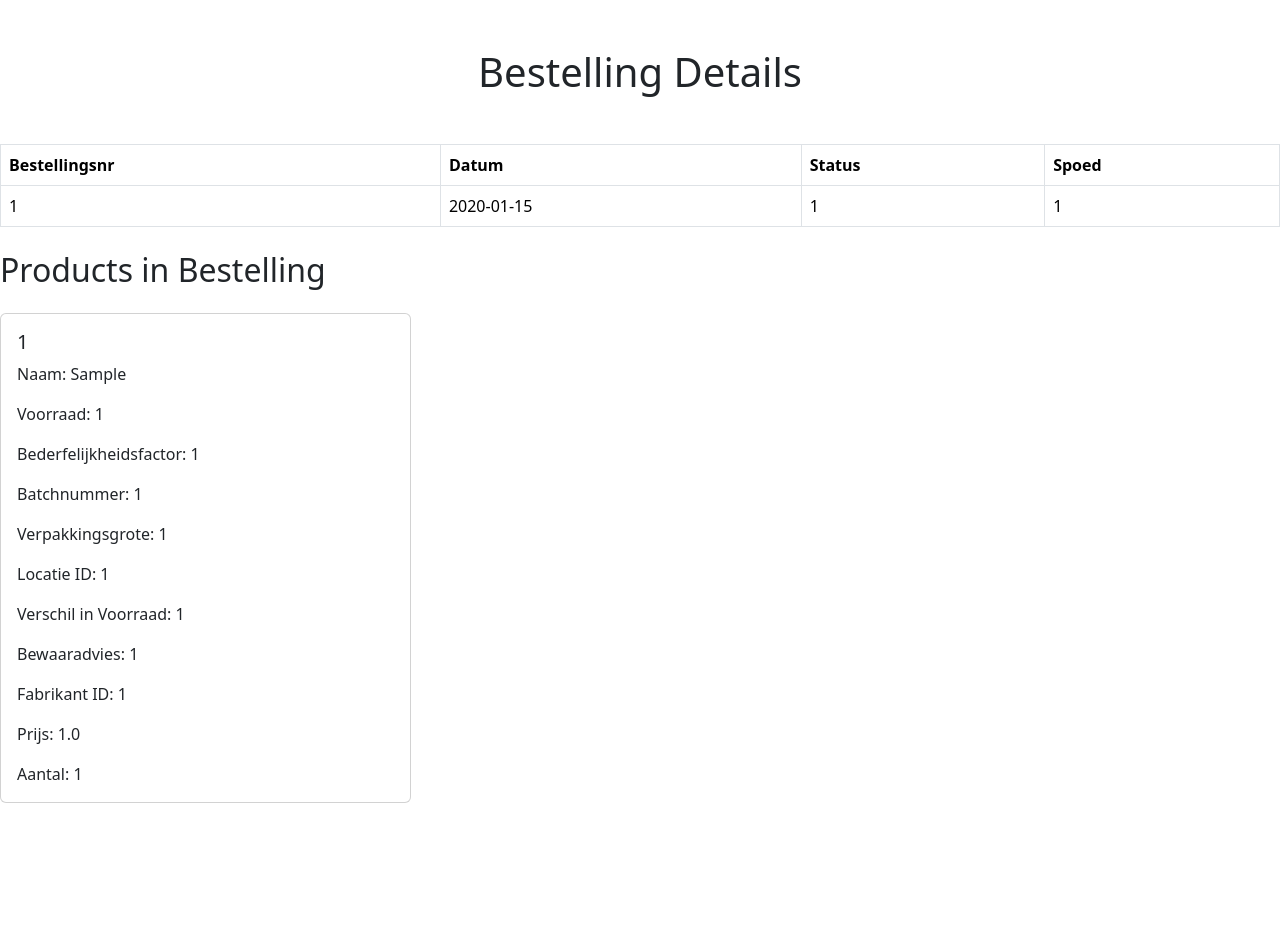
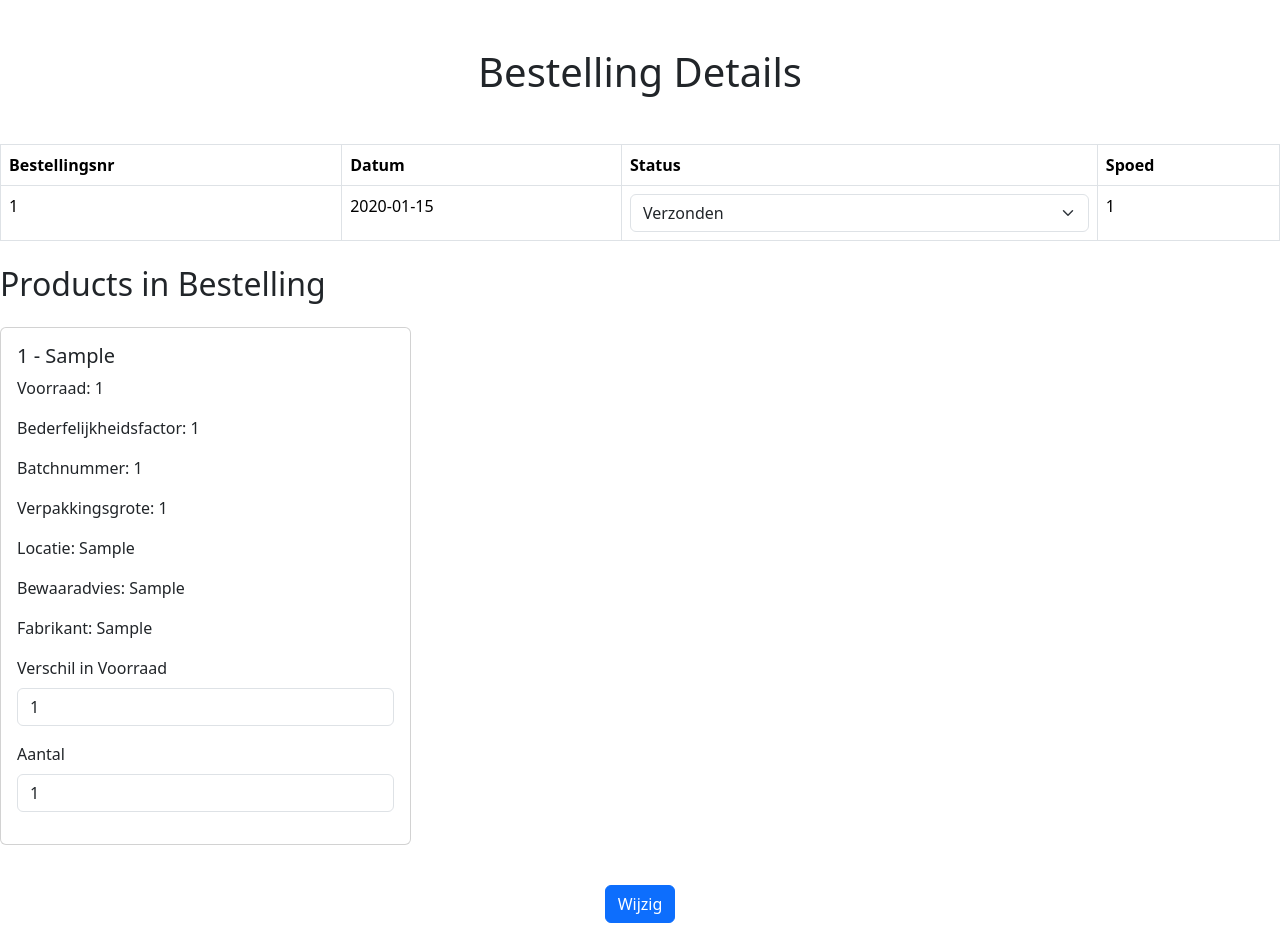
Before and after one commit to 6EmptyBucket9/distributiecentrumBart_groepR, a Flask app: page /bestelling/1 in a window 1280 px wide. Before the commit the page ends 803 px from the top, so only its background shows below. Run offline with Flask 3, Linux system fonts and the light colour scheme; tables that the repository leaves empty hold one stand-in row (values such as "Sample post"); some libraries are stand-ins or nearby versions.

Commit message:
[Backend] Bestellingen ophalen vanuit de database (AFGEROND)

```diff
--- a/app/models/Bestelling.py
+++ b/app/models/Bestelling.py
@@ -28,4 +28,4 @@ class Bestelling(db.Model):
     levermoment_rel = db.relationship('Levermoment', backref='bestellingen')
     dagdeel_rel = db.relationship('Dagdeel', backref='bestellingen')
     koerier_rel = db.relationship('Koerier', backref='bestellingen')
-    products = db.relationship('ProductInBestelling', backref='bestelling')
+    products_in_bestelling = db.relationship('ProductInBestelling', backref='bestelling')
--- a/app/routes/views.py
+++ b/app/routes/views.py
@@ -1,4 +1,4 @@
-from flask import Blueprint, render_template, request
+from flask import Blueprint, render_template, request, redirect, url_for, jsonify
 from app.models import db
 from app.models.Bestelling import Bestelling
 
@@ -7,35 +7,77 @@ main = Blueprint('main', __name__)
 
 # Bestelling summary page
 @main.route('/bestellingen', methods=['GET', 'POST'])
-def show_filtered_orders():
-    # Get bestelling status from form
+def show_orders():
     bestelling_status = request.form.get('status')
-    # Check if status is status
+    bestelling_bestellingsnr = request.form.get('bestellingsnr')
+
+    # Build the query dynamically
+    query = db.session.query(Bestelling)
     if bestelling_status:
-        bestellingen = db.session.query(Bestelling).filter_by(status=bestelling_status).all()
-    else:
-        bestellingen = db.session.query(Bestelling).all()
+        query = query.filter(Bestelling.status == bestelling_status)
+    if bestelling_bestellingsnr:
+        query = query.filter(Bestelling.bestellingsnr == bestelling_bestellingsnr)
+
+    bestellingen = query.all()
 
     return render_template('bestellingen.html', bestellingen=bestellingen, selected_status=bestelling_status)
 
-# Specific bestelling page
-@main.route('/bestelling/<int:bestelling_id>', methods=['GET'])
-def show_products_in_order(bestelling_id):
-    # Get bestelling with bestelling_id
-    bestelling = db.session.query(Bestelling).filter(Bestelling.bestellingsnr == bestelling_id).first()
+
+@main.route('/bestelling/<int:bestelling_id>', methods=['GET', 'POST'])
+def show_order_detail(bestelling_id):
+    # Get bestelling by ID
+    bestelling = db.session.query(Bestelling).filter_by(bestellingsnr=bestelling_id).first()
 
     if not bestelling:
-        return "Bestelling not found.", 404
+        return jsonify({'error': 'Bestelling not found.'}), 404
 
-    # Get the products with products in order
-    products = []
-    for product_in_bestelling in bestelling.products:
-        product = product_in_bestelling.product_rel
-        product_data = {
-            'product': product,
+    if request.method == 'POST':
+        if request.form.get('_method') == 'PUT':
+            # Update bestelling status
+            bestelling_status = request.form.get('bestelling_status')
+            if bestelling_status:
+                bestelling.status = bestelling_status
+
+            # Update products in bestelling
+            for i, product_in_bestelling in enumerate(bestelling.products_in_bestelling):
+                verschil_in_voorraad_value = request.form.get(f'products[{i}][verschil_in_voorraad]')
+                aantal_value = request.form.get(f'products[{i}][aantal]')
+
+                # Update verschil_in_voorraad if valid
+                if verschil_in_voorraad_value and verschil_in_voorraad_value.isdigit():
+                    product_in_bestelling.product_rel.verschil_in_voorraad = int(verschil_in_voorraad_value)
+
+                # Update aantal if valid
+                if aantal_value and aantal_value.isdigit():
+                    product_in_bestelling.aantal = int(aantal_value)
+
+            # Commit the changes to the database
+            db.session.commit()
+
+            # Redirect back to the detail page
+            return redirect(url_for('main.show_orders', bestelling_id=bestelling_id))
+
+    # Prepare products for rendering
+    products = [
+        {
+            'productnr': product.productnr,
+            'naam': product.naam,
+            'voorraad': product.voorraad,
+            'bederfelijkheidsfactor': product.bederfelijkheidsfactor,
+            'batchnummer': product.batchnummer,
+            'verpakkingsgrote': product.verpakkingsgrote,
+            'locatie_id': product.locatie_id,
+            'bewaaradvies': product.bewaaradvies,
+            'product_fabrikant': product.product_fabrikant,
             'prijs': product_in_bestelling.prijs,
             'aantal': product_in_bestelling.aantal,
+            'verschil_in_voorraad': product.verschil_in_voorraad,
+            'locatie': product.locatie_rel.locatie_naam if product.locatie_rel else None,
+            'bewaaradvies_naam': product.bewaaradvies_rel.advies if product.bewaaradvies_rel else None,
+            'fabrikant_naam': product.fabrikant_rel.naam if product.fabrikant_rel else None,
         }
-        products.append(product_data)
+        for product_in_bestelling in bestelling.products_in_bestelling
+        for product in [product_in_bestelling.product_rel]
+    ]
 
     return render_template('bestelling_detail.html', bestelling=bestelling, products=products)
--- a/app/templates/bestelling_detail.html
+++ b/app/templates/bestelling_detail.html
@@ -9,8 +9,11 @@
 <body>
     <h1 class="text-center my-5">Bestelling Details</h1>
 
+    {% if bestelling %}
+        <form method="POST" action="{{ url_for('main.show_order_detail', bestelling_id=bestelling.bestellingsnr) }}">
+            <input type="hidden" name="_method" value="PUT">
+
             <!-- Bestelling Table -->
-    {% if bestelling %}
             <table class="table table-bordered">
                 <thead>
                     <tr>
@@ -24,14 +27,17 @@
                     <tr>
                         <td>{{ bestelling.bestellingsnr }}</td>
                         <td>{{ bestelling.datum }}</td>
-                    <td>{{ bestelling.status }}</td>
+                        <td>
+                            <select name="bestelling_status" id="bestelling_status" class="form-select">
+                                <option value="1" {% if bestelling.status_rel.status == 'Afgerond' %}selected{% endif %}>Afgerond</option>
+                                <option value="2" {% if bestelling.status_rel.status == 'Verzonden' %}selected{% endif %}>Verzonden</option>
+                                <option value="3" {% if bestelling.status_rel.status == 'Niet gepicked' %}selected{% endif %}>Niet gepicked</option>
+                            </select>
+                        </td>
                         <td>{{ bestelling.spoed }}</td>
                     </tr>
                 </tbody>
             </table>
-    {% else %}
-        <p>Geen bestellingen gevonden.</p>
-    {% endif %}
 
             <!-- Products Section -->
             <h2 class="my-4">Products in Bestelling</h2>
@@ -40,25 +46,39 @@
                     <div class="col-md-4 mb-3">
                         <div class="card">
                             <div class="card-body">
-                    <h5 class="card-title">{{ product_data.product.productnr }}</h5>
-                    <p class="card-text">Naam: {{ product_data.product.naam }}</p>
-                    <p class="card-text">Voorraad: {{ product_data.product.voorraad }}</p>
-                    <p class="card-text">Bederfelijkheidsfactor: {{ product_data.product.bederfelijkheidsfactor }}</p>
-                    <p class="card-text">Batchnummer: {{ product_data.product.batchnummer }}</p>
-                    <p class="card-text">Verpakkingsgrote: {{ product_data.product.verpakkingsgrote }}</p>
-                    <p class="card-text">Locatie ID: {{ product_data.product.locatie_id }}</p>
-                    <p class="card-text">Verschil in Voorraad: {{ product_data.product.verschil_in_voorraad }}</p>
-                    <p class="card-text">Bewaaradvies: {{ product_data.product.bewaaradvies }}</p>
-                    <p class="card-text">Fabrikant ID: {{ product_data.product.product_fabrikant }}</p>
-                    <p class="card-text">Prijs: {{ product_data.prijs }}</p>
-                    <p class="card-text">Aantal: {{ product_data.aantal }}</p>
+                                <h5 class="card-title">{{ product_data.productnr }} - {{ product_data.naam }}</h5>
+                                <p class="card-text">Voorraad: {{ product_data.voorraad }}</p>
+                                <p class="card-text">Bederfelijkheidsfactor: {{ product_data.bederfelijkheidsfactor }}</p>
+                                <p class="card-text">Batchnummer: {{ product_data.batchnummer }}</p>
+                                <p class="card-text">Verpakkingsgrote: {{ product_data.verpakkingsgrote }}</p>
+                                <p class="card-text">Locatie: {{ product_data.locatie if product_data.locatie else 'N/A' }}</p>
+                                <p class="card-text">Bewaaradvies: {{ product_data.bewaaradvies_naam if product_data.bewaaradvies_naam else 'N/A' }}</p>
+                                <p class="card-text">Fabrikant: {{ product_data.fabrikant_naam if product_data.fabrikant_naam else 'N/A' }}</p>
+
+                                <!-- Form Fields for Updating -->
+                                <div class="mb-3">
+                                    <label for="verschil_in_voorraad_{{ loop.index }}" class="form-label">Verschil in Voorraad</label>
+                                    <input type="text" class="form-control" id="verschil_in_voorraad_{{ loop.index }}" name="products[{{ loop.index0 }}][verschil_in_voorraad]" value="{{ product_data.verschil_in_voorraad }}">
+                                </div>
+                                <div class="mb-3">
+                                    <label for="aantal_{{ loop.index }}" class="form-label">Aantal</label>
+                                    <input type="number" class="form-control" id="aantal_{{ loop.index }}" name="products[{{ loop.index0 }}][aantal]" value="{{ product_data.aantal }}">
+                                </div>
                             </div>
                         </div>
                     </div>
                 {% else %}
-        <p>Bestelling heeft geen product</p>
+                    <p>Bestelling heeft geen producten.</p>
                 {% endfor %}
             </div>
+
+            <div class="text-center my-4">
+                <button type="submit" class="btn btn-primary">Wijzig</button>
+            </div>
+        </form>
+    {% else %}
+        <p>Geen bestellingen gevonden.</p>
+    {% endif %}
 
     <script src="{{ url_for('static', filename='js/bootstrap.bundle.min.js') }}"></script>
 </body>
```
Also changed, not shown: app/templates/bestellingen.html (+16 -10 lines). Lines whose indentation alone changed are shown as unchanged.
